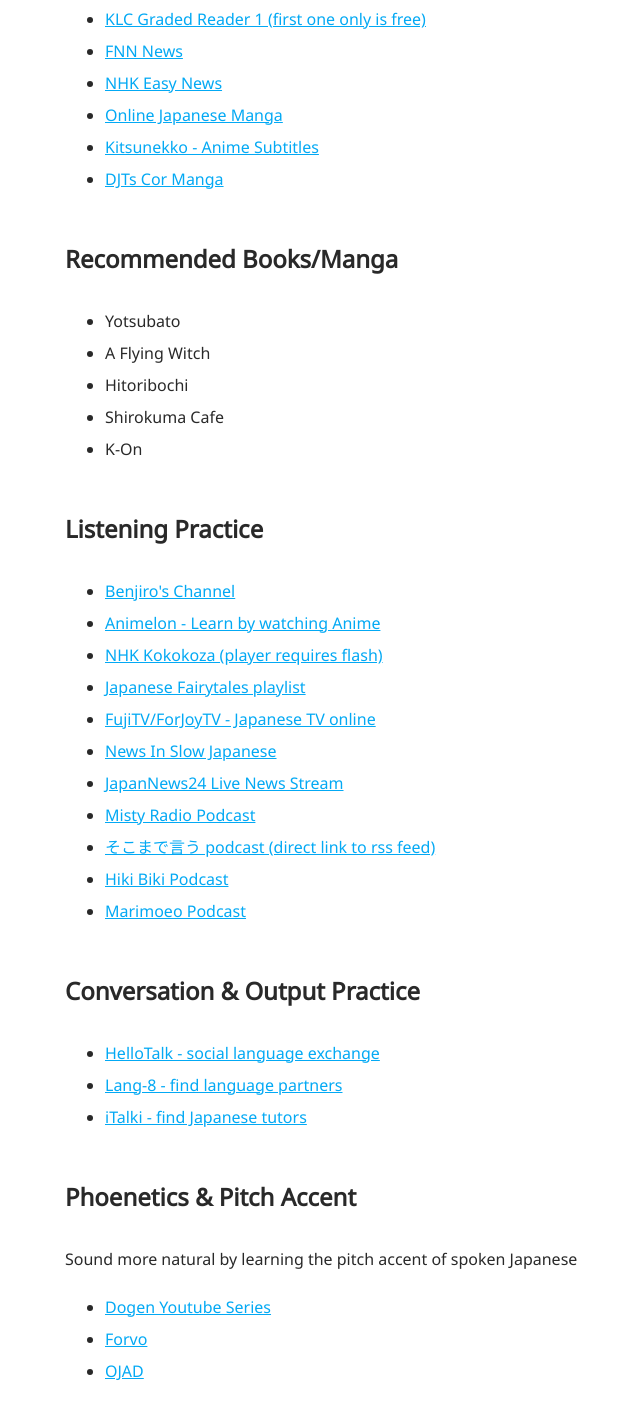
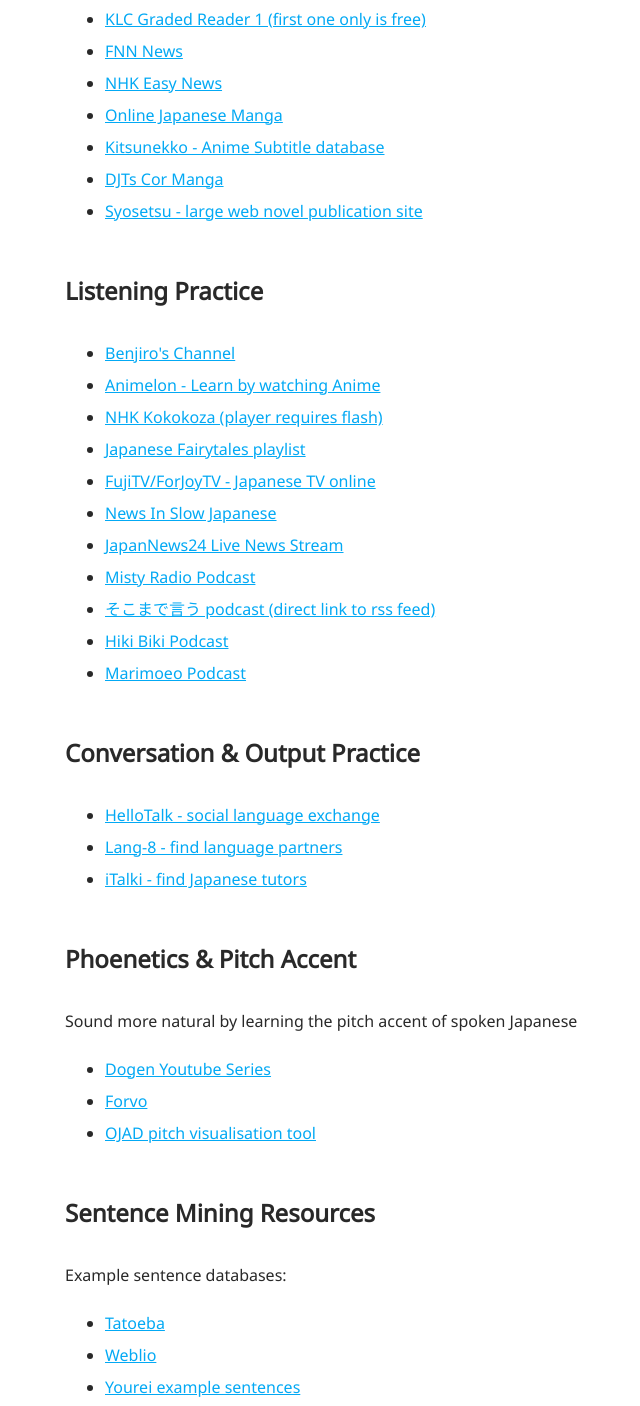
Before and after one commit to TadashiJapanese/resourcelist, a plain HTML site: page index.html in a window 1280 px wide. Shown: the part 2493-3899 px from the top of the page, without its empty margins (39-679 px from the left). Drawn offline with Linux system fonts and the light colour scheme.

Commit message:
Add syosetsu, cleanup

```diff
--- a/index.html
+++ b/index.html
@@ -7,27 +7,6 @@
     <link href="https://fonts.googleapis.com/css?family=Noto+Sans" rel="stylesheet">
   </head>
   <body>
-
-    <!--
-    <div class="toc">
-
-      Language Overviews / History
-      Tools & Apps
-      Grammar - Textbooks
-      Grammar - Online Resources
-      Kanji Resources
-      Dictionaries
-      Reading Practice
-      Recommended Books/Manga
-      Listening Practice
-      Conversation & Output Practice
-      Phoenetics & Pitch Accent
-      Sentence Mining Resources
-      Misc Grammar Resources
-      Other Metaguides
-
-    </div>
-    -->
 
     </div>
 
@@ -138,19 +117,9 @@
            <li><a href="http://www.fnn-news.com">FNN News</a></li>
            <li><a href="http://www3.nhk.or.jp/news/easy/">NHK Easy News</a></li>
            <li><a href="http://www.comico.jp/">Online Japanese Manga</a></li>
-           <li><a href="http://kitsunekko.net/dirlist.php?dir=subtitles/japanese/">Kitsunekko - Anime Subtitles</a></li>
+           <li><a href="http://kitsunekko.net/dirlist.php?dir=subtitles/japanese/">Kitsunekko - Anime Subtitle database</a></li>
            <li><a href="https://djtguide.neocities.org/cor.html#manga">DJTs Cor Manga</a></li>
-
-         </ul>
-
-         <h2> Recommended Books/Manga </h2>
-
-         <ul>
-           <li>Yotsubato</li>
-           <li>A Flying Witch</li>
-           <li>Hitoribochi</li>
-           <li>Shirokuma Cafe</li>
-           <li>K-On</li>
+           <li><a href="https://syosetu.com/">Syosetsu - large web novel publication site</a></li>
          </ul>
 
          <h2> Listening Practice </h2>
@@ -184,17 +153,16 @@
          <ul>
            <li><a href="https://www.patreon.com/dogen">Dogen Youtube Series</a></li>
            <li><a href="forvo.com">Forvo</a></li>
-           <li><a href="http://www.gavo.t.u-tokyo.ac.jp/ojad/eng/pages/home">OJAD</a></li>
+           <li><a href="http://www.gavo.t.u-tokyo.ac.jp/ojad/eng/pages/home">OJAD pitch visualisation tool</a></li>
 
          </ul>
 
          <h2> Sentence Mining Resources </h2>
 
-         Sources for finding example sentences
+         Example sentence databases:
 
          <ul>
            <li><a href="https://tatoeba.org/eng">Tatoeba</a>
-           <li><a href="https://animelon.com">Animelon</a>
            <li><a href="http://ejje.weblio.jp/sentence/">Weblio</a>
            <li><a href="http://yourei.jp/">Yourei example sentences</a></li>
          </ul>
```
